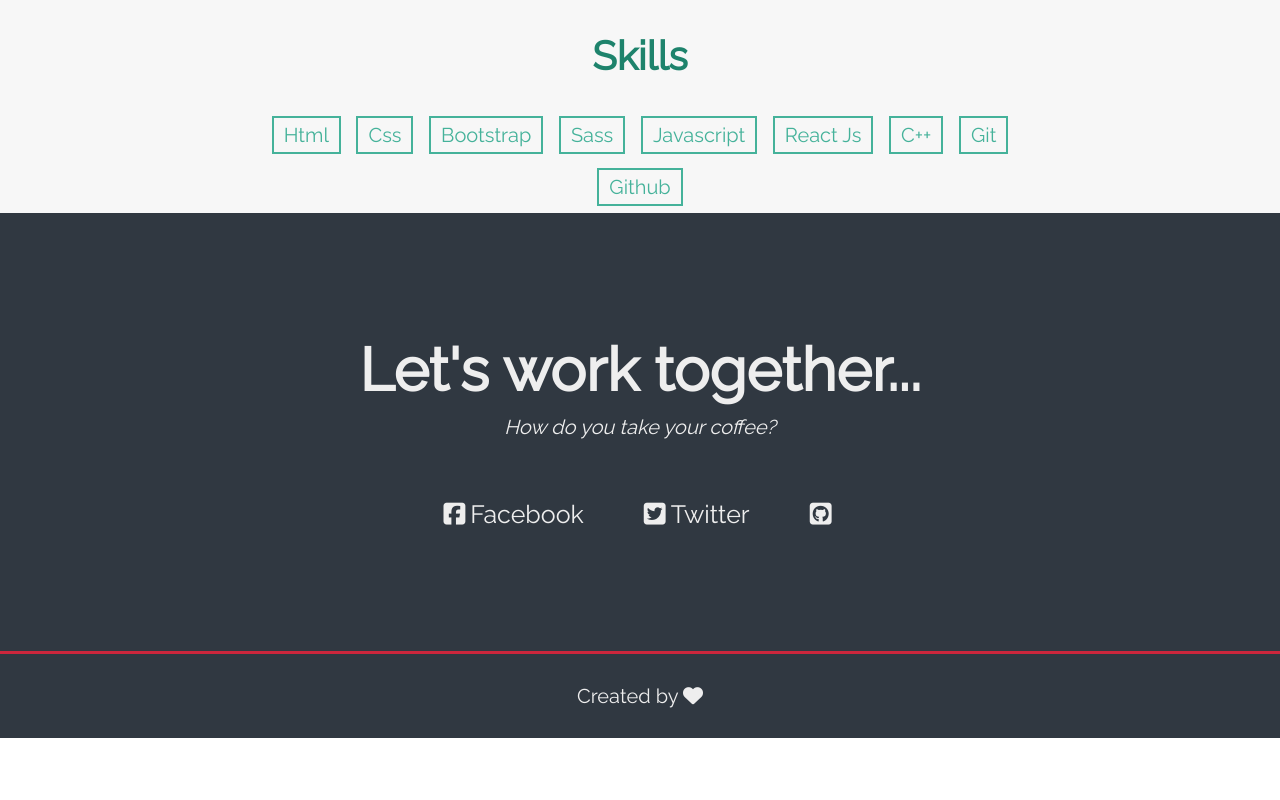
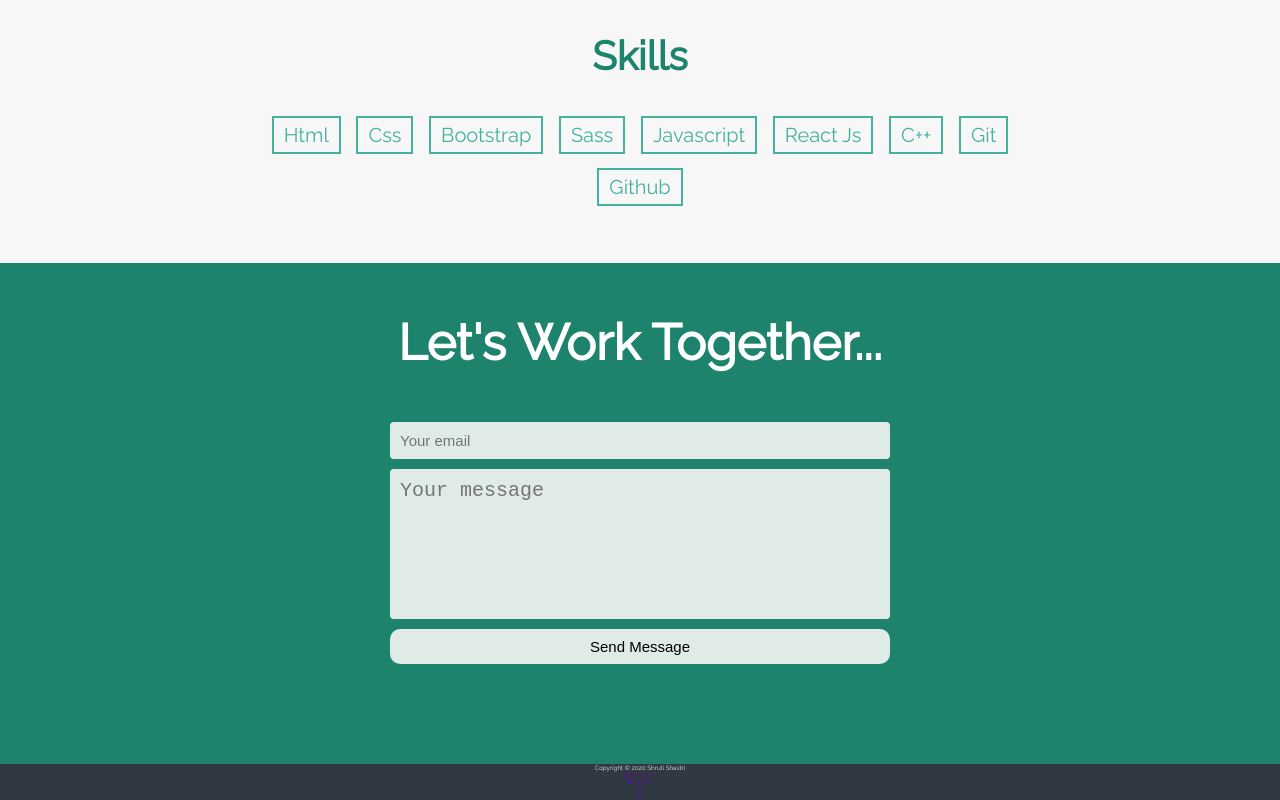
Before and after one commit to shruti49/portfolio-website, a website: page index.html in a window 1280 px wide. Shown: the part 2341-3141 px from the top of the page. Before the commit the page ends 3079 px from the top, so only its background shows below. Drawn offline with Linux system fonts and the light colour scheme.

Commit message:
started contact-section

```diff
--- a/index.html
+++ b/index.html
@@ -125,22 +125,60 @@
     <!------------------- SKILLS END -------------------->
 
     <!------------------- CONTACTS START -------------------->
-    <section id="contact">
-      <h2>Let's work together...</h2>
-      <em>
-        <p>How do you take your coffee?</p>
-      </em>
-      <div class="contact-links">
-        <a href=""><i class="fab fa-facebook-square"></i>Facebook</a>
-        <a href=""><i class="fab fa-twitter-square"></i>Twitter</a>
-        <a href=""><i class="fab fa-github-square"></i></a>
+    <section id="contact" class="contact-section">
+      <h3 class="contact-section_title">Let's work together...</h3>
+      <div class="contact-form">
+        <form method="POST" action="">
+          <input
+            type="hidden"
+            name="_subject"
+            value="Contact request from personal website"
+          />
+          <input
+            type="email"
+            name="_replyto"
+            placeholder="Your email"
+            class="bgcolor"
+            required
+          />
+          <textarea
+            name="message"
+            placeholder="Your message"
+            class="bgcolor"
+            required
+          ></textarea>
+          <button type="submit" class="bgcolor">Send Message</button>
+        </form>
       </div>
     </section>
     <!------------------- CONTACTS END -------------------->
 
     <!------------------- FOOTER START -------------------->
     <footer>
-      <p>Created by <i class="fas fa-heart"></i></p>
+      <div class="container">
+        <div class="copyright">
+          <p>
+            Copyright © 2020 Shruti Shastri
+          </p>
+        </div>
+        <div class="top-btn"></div>
+        <div class="social">
+          <ul>
+            <li>
+              <a href=""><i class="fa fa-facebook"></i>Facebook</a>
+            </li>
+            <li>
+              <a href=""><i class="fa fa-twitter"></i>Twitter</a>
+            </li>
+            <li>
+              <a href=""><i class="fa fa-github"></i></a>
+            </li>
+            <li>
+              <a href=""><i class="fa fa-linkedin"></i></a>
+            </li>
+          </ul>
+        </div>
+      </div>
     </footer>
     <!------------------- FOOTER END -------------------->
   </body>
--- a/sass/_variables.scss
+++ b/sass/_variables.scss
@@ -9,3 +9,7 @@ $color-two: #fff;
 
 //PADDING
 $top-padding: 10rem;
+
+.bgcolor {
+  background-color: $color-green-four;
+}
--- a/sass/media queries/media.scss
+++ b/sass/media queries/media.scss
@@ -26,7 +26,8 @@
 
   .aboutme-title,
   .project-section_title,
-  .skill-section_title {
+  .skill-section_title,
+  .contact-section_title {
     font-size: 2.5rem;
   }
 
--- a/sass/pages/_contact.scss
+++ b/sass/pages/_contact.scss
@@ -1,41 +1,51 @@
 /******CONTACT SECTION*************/
-section#contact {
-  background: #303841;
-  color: #eee;
+.contact-section {
+  background: $color-green-three;
+  color: $color-two;
   text-align: center;
-  padding: 12.2rem 0;
-  border-bottom: 3px solid rgb(204, 38, 60);
+  padding: 5rem 1.5rem;
+  text-transform: capitalize;
+
+  &_title {
+    font-size: 5rem;
+  }
 }
 
-section#contact h2 {
-  font-size: 6rem;
-  font-weight: 700;
+.contact-form {
+  max-width: 50rem;
+  margin: 0 auto;
+  padding: 5rem 0;
 }
 
-em p {
-  font-size: 2rem;
-  margin-top: 1rem;
+form {
+  input {
+    display: block;
+    width: 100%;
+    padding: 1rem;
+    border-radius: 4px;
+    border: none;
+    margin-bottom: 1rem;
+    font-size: 1.5rem;
+  }
+
+  textarea {
+    display: block;
+    width: 100%;
+    height: 15rem;
+    resize: none;
+    padding: 1rem;
+    border-radius: 4px;
+    border: none;
+    margin-bottom: 1rem;
+    font-size: 2rem;
+  }
+
+  button {
+    display: block;
+    width: 100%;
+    border-radius: 10px;
+    padding: 9px 10px;
+    border: none;
+    font-size: 1.5rem;
+  }
 }
-
-.contact-links {
-  font-size: 2.5rem;
-  margin-top: 6rem;
-  display: flex;
-  justify-content: center;
-}
-
-.contact-links a {
-  color: #eee;
-  margin: 0 3rem;
-  transition: transform 0.3s ease-out;
-}
-
-.contact-links a:hover {
-  cursor: pointer;
-  transform: translateY(0.8rem);
-  transition: transform 0.3s ease-out;
-}
-
-.contact-links a i {
-  margin-right: 0.5rem;
-}
--- a/sass/pages/_footer.scss
+++ b/sass/pages/_footer.scss
@@ -9,3 +9,26 @@ footer > p {
   font-size: 2rem;
   padding: 3rem;
 }
+
+.contact-links {
+  font-size: 2.5rem;
+  margin-top: 6rem;
+  display: flex;
+  justify-content: center;
+}
+
+.contact-links a {
+  color: #eee;
+  margin: 0 3rem;
+  transition: transform 0.3s ease-out;
+}
+
+.contact-links a:hover {
+  cursor: pointer;
+  transform: translateY(0.8rem);
+  transition: transform 0.3s ease-out;
+}
+
+.contact-links a i {
+  margin-right: 0.5rem;
+}
--- a/sass/pages/_projects.scss
+++ b/sass/pages/_projects.scss
@@ -11,10 +11,8 @@
 
 .project-section_title {
   font-size: 4rem;
-  word-spacing: 0.5rem;
   text-transform: capitalize;
   color: $color-green-three;
-  display: inline-block;
 }
 
 .projects-grid {
--- a/sass/pages/_skills.scss
+++ b/sass/pages/_skills.scss
@@ -2,6 +2,7 @@
 
 .skill-section {
   padding-top: $top-padding;
+  padding-bottom: 5rem;
   text-align: center;
   background-color: $color-one;
 
@@ -13,7 +14,6 @@
     font-size: 4rem;
     text-transform: capitalize;
     color: $color-green-three;
-    display: inline-block;
   }
 
   &_list {
@@ -27,7 +27,7 @@
       margin: 7px;
       padding: 5px 10px;
       color: $color-green-one;
-      background: $color-one;
+      background: #f7f7f7;
       border: 2px solid;
       cursor: default;
       font-size: 2rem;
```
Also changed, not shown: css/main.css.
